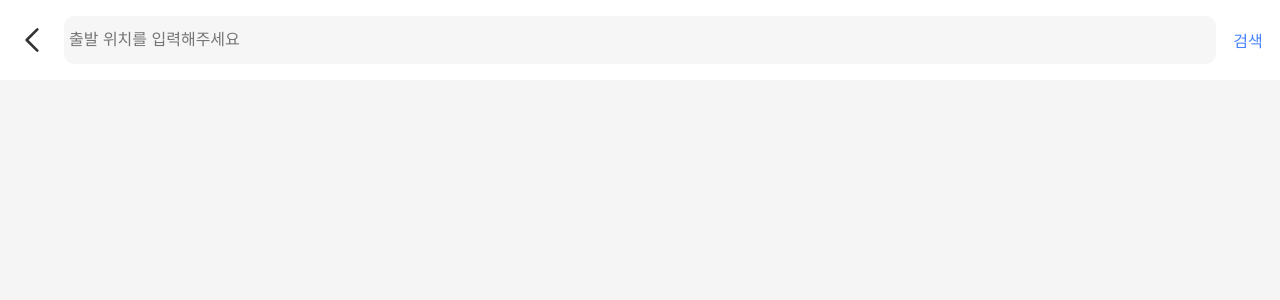
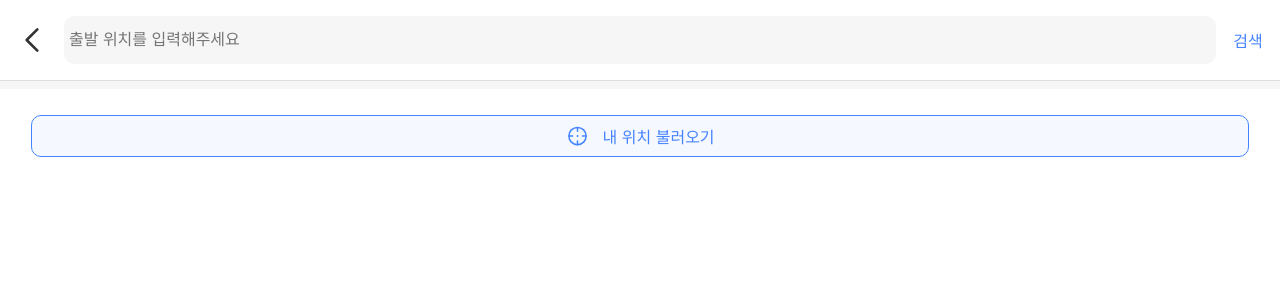
Before and after one commit to Team-Discipline/WeMeet_FrontEnd, a React (Create React App) app: page / in a window 1280 px wide. Shown: the top 300 px of the page. Built offline with nearby package versions, Linux system fonts and the light colour scheme.

Commit message:
MyLocation 틀만

```diff
--- /dev/null
+++ b/src/firstPage/organisms/MyLocation.tsx
@@ -0,0 +1,32 @@
+import styled from "styled-components";
+import location from "../img/ic_mylocation.svg";
+
+const Container = styled.div`
+  width: 95%;
+  height: 5%;
+  margin-top: 2%;
+  background-color: #F5F9FF;
+  border: solid 1px #4683FF;
+  display: flex;
+  justify-content: center;
+  align-items: center;
+  border-radius: 10px;
+`;
+
+const Span = styled.span`
+  color: #4683FF;
+  margin-left: 1%;
+`;
+const MyLocation = () => {
+    const loadingMyLocation = () => {
+
+    }
+    return (
+        <Container onClick={loadingMyLocation}>
+            <img src={location}/>
+            <Span>내 위치 불러오기</Span>
+        </Container>
+    )
+}
+
+export default MyLocation;
--- a/src/firstPage/pages/InputLayout.tsx
+++ b/src/firstPage/pages/InputLayout.tsx
@@ -1,16 +1,30 @@
 import styled from "styled-components";
 import OverlayHeader from "../organisms/OverlayHeader";
+import {useState} from "react";
+import MyLocation from "../organisms/MyLocation";
 
 const Container = styled.div`
   width: 100vw;
   height: 100vh;
-  background-color: whitesmoke;
+  background-color: #FFFFFF;
+  display: flex;
+  flex-direction: column;
+  align-items: center;
 `;
 
+const Splitter = styled.div`
+  width: 100%;
+  height: 1%;
+  background-color: #F6F6F6;
+  border-top: solid 1px #DDDDDD;
+`;
 const InputLayout = () => {
+    const [isSearching, setIsSearching] = useState(true);
     return (
         <Container>
             <OverlayHeader/>
+            <Splitter/>
+            {isSearching ? <MyLocation/> : "no"}
         </Container>
     )
 }
```
Also changed, not shown: src/firstPage/img/ic_mylocation.svg (added), src/firstPage/img/ic_user_add.svg (added).
